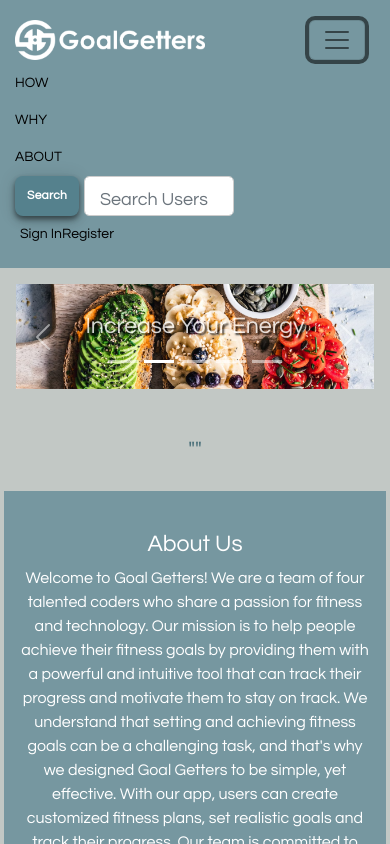
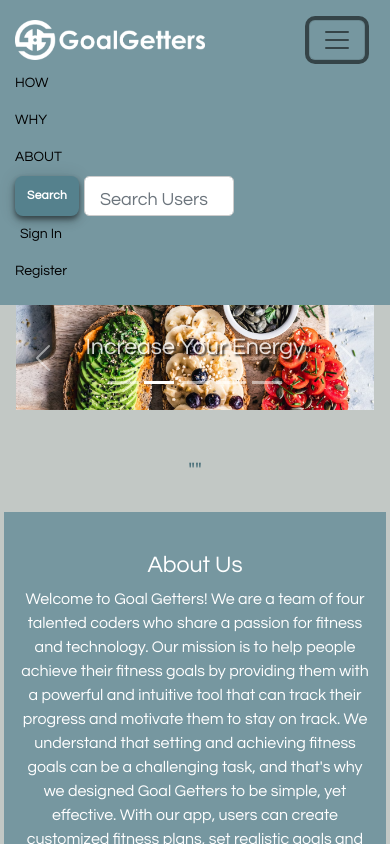
Before and after one commit to bethel-school-of-technology/team-import-awesome-frontend, a React (Create React App) app: page / in a window 390 px wide. Both pictures are taken after a click on the button 337 px from the left and 40 px from the top of the page. Shown: the top 844 px of the page. Built offline with nearby package versions, Linux system fonts and the light colour scheme; no server answers.

Commit message:
Fixed the weird registration-Signup issue on the hamburger menu and the gap on the visited user profile page.

```diff
--- a/src/components/NavbarMain.js
+++ b/src/components/NavbarMain.js
@@ -110,6 +110,7 @@ const NavbarMain = () => {
                                 </Nav.Link>
                                 <Nav.Link>
                                     <Link
+                                        className="register-nav-link"
                                         to="/signUp"
                                         style={{ color: 'black' }}
                                     >
--- a/src/css/App.css
+++ b/src/css/App.css
@@ -27,5 +27,5 @@ button:hover {
 
 .outlet {
     background-color: #C2C8C5;
-    padding: 1rem;
+    padding: 0rem 1rem;
 }
--- a/src/css/navbar-main.css
+++ b/src/css/navbar-main.css
@@ -51,6 +51,7 @@ a:hover {
 
 
  @media screen and (max-width: 1750px){
+
     .about{
         margin-right: 48rem;
     }
@@ -112,3 +113,9 @@ a:hover {
         font-size: 14px;
     }
 }
+
+@media screen and (max-width: 991px){
+    .signIn-register {
+        display: block;
+    }
+}
```
